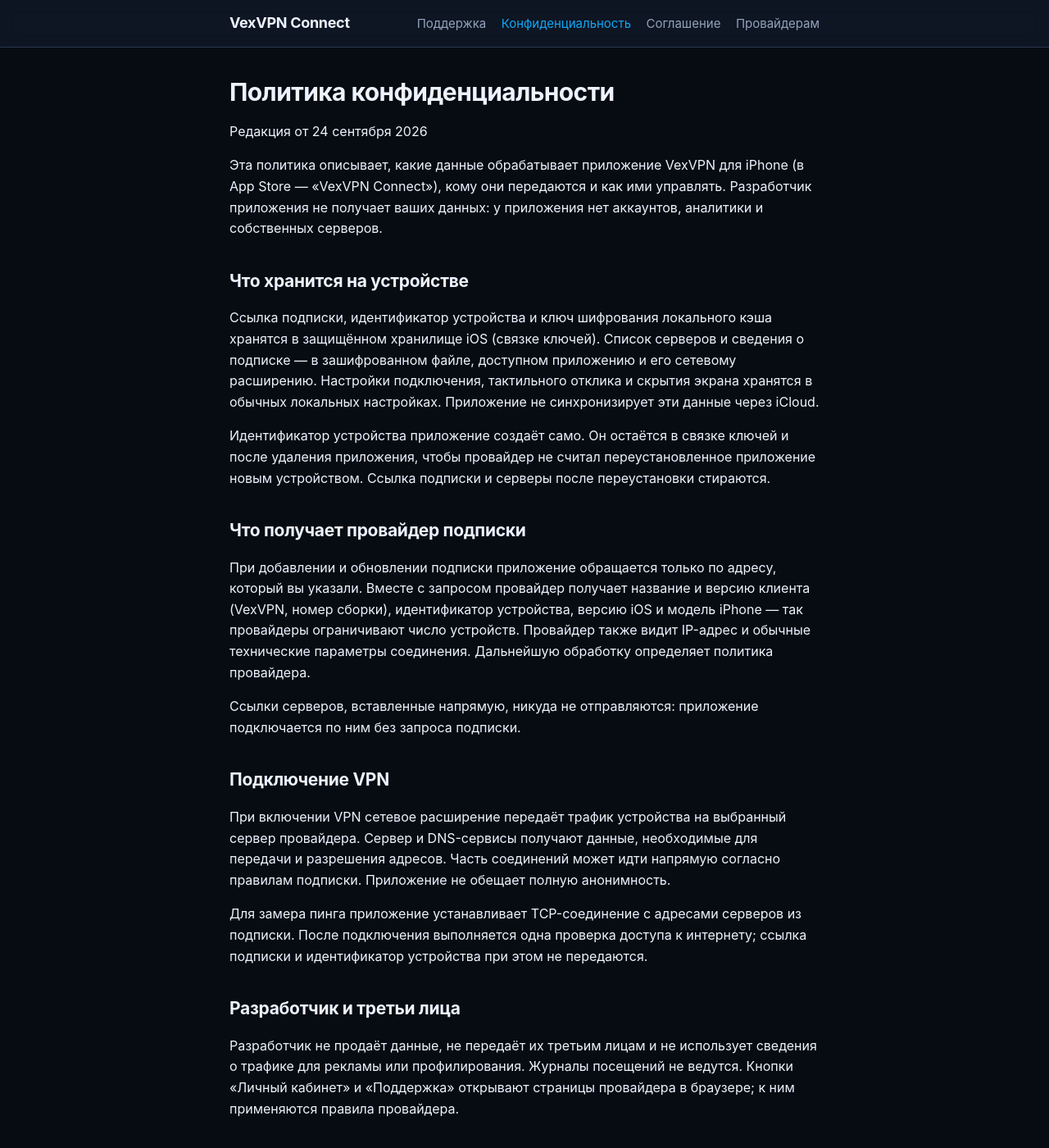
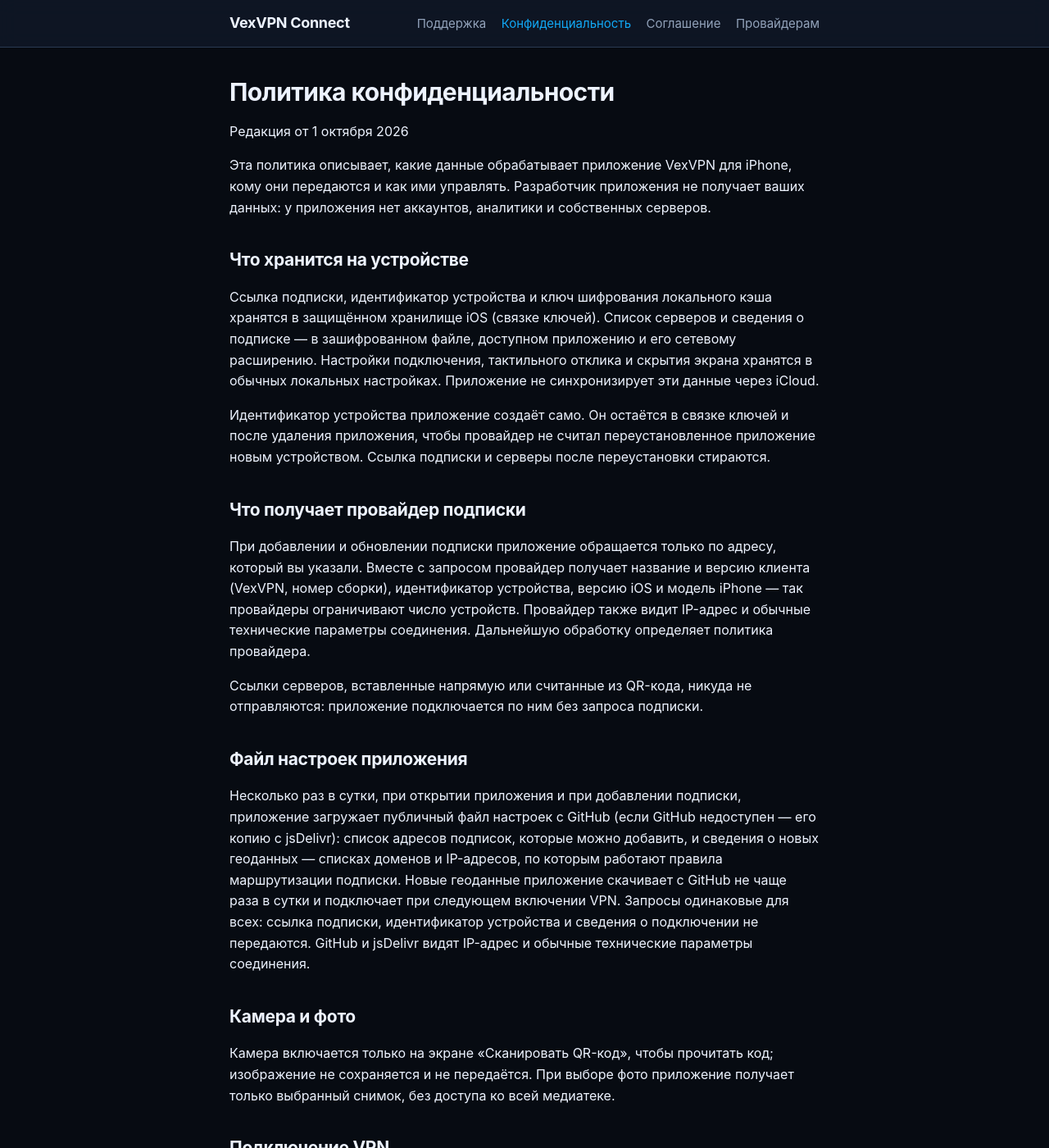
Before and after one commit to vexvpn-connect/vexvpn-connect.github.io, a Jekyll site: the page built from privacy.md, in a window 1280 px wide and 1400 px high. Shown: the whole window at 82% size. Built offline with Jekyll 4.4.1, drawn with Linux system fonts in a browser that asks for light colours.

Commit message:
Update privacy.md

```diff
--- a/privacy.md
+++ b/privacy.md
@@ -7,9 +7,9 @@ description: "Какие данные обрабатывает VexVPN Connect."
 
 # Политика конфиденциальности
 
-Редакция от 24 сентября 2026
+Редакция от 1 октября 2026
 
-Эта политика описывает, какие данные обрабатывает приложение VexVPN для iPhone (в App Store — «VexVPN Connect»), кому они передаются и как ими управлять. Разработчик приложения не получает ваших данных: у приложения нет аккаунтов, аналитики и собственных серверов.
+Эта политика описывает, какие данные обрабатывает приложение VexVPN для iPhone, кому они передаются и как ими управлять. Разработчик приложения не получает ваших данных: у приложения нет аккаунтов, аналитики и собственных серверов.
 
 ## Что хранится на устройстве
 
@@ -21,7 +21,15 @@ description: "Какие данные обрабатывает VexVPN Connect."
 
 При добавлении и обновлении подписки приложение обращается только по адресу, который вы указали. Вместе с запросом провайдер получает название и версию клиента (VexVPN, номер сборки), идентификатор устройства, версию iOS и модель iPhone — так провайдеры ограничивают число устройств. Провайдер также видит IP-адрес и обычные технические параметры соединения. Дальнейшую обработку определяет политика провайдера.
 
-Ссылки серверов, вставленные напрямую, никуда не отправляются: приложение подключается по ним без запроса подписки.
+Ссылки серверов, вставленные напрямую или считанные из QR-кода, никуда не отправляются: приложение подключается по ним без запроса подписки.
+
+## Файл настроек приложения
+
+Несколько раз в сутки, при открытии приложения и при добавлении подписки, приложение загружает публичный файл настроек с GitHub (если GitHub недоступен — его копию с jsDelivr): список адресов подписок, которые можно добавить, и сведения о новых геоданных — списках доменов и IP-адресов, по которым работают правила маршрутизации подписки. Новые геоданные приложение скачивает с GitHub не чаще раза в сутки и подключает при следующем включении VPN. Запросы одинаковые для всех: ссылка подписки, идентификатор устройства и сведения о подключении не передаются. GitHub и jsDelivr видят IP-адрес и обычные технические параметры соединения.
+
+## Камера и фото
+
+Камера включается только на экране «Сканировать QR-код», чтобы прочитать код; изображение не сохраняется и не передаётся. При выборе фото приложение получает только выбранный снимок, без доступа ко всей медиатеке.
 
 ## Подключение VPN
 
```
